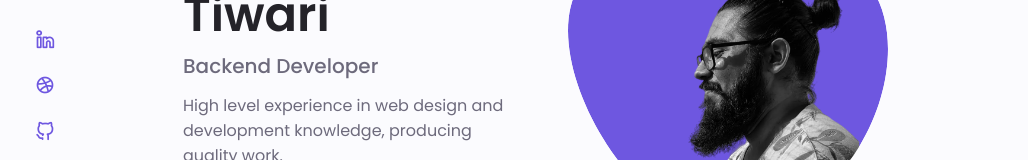
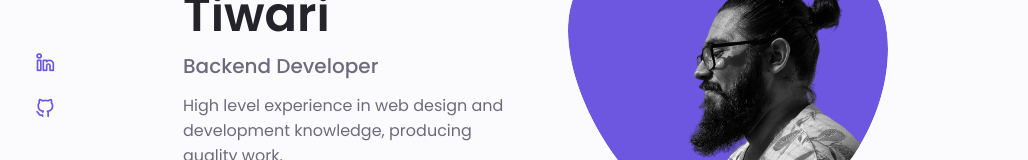
Before and after one commit to AdityaTiwari2102/responsive-portfolio-website, a plain HTML site: page index.html in a window 1280 px wide. Shown: the part 277-437 px from the top of the page, without its empty margins (125-1153 px from the left). Drawn offline with nearby package versions, Linux system fonts and the light colour scheme.

Commit message:
Refactor: Remove dribble link from home section

```diff
--- a/index.html
+++ b/index.html
@@ -78,10 +78,6 @@
             <div class='home__social'>
               <a href='https://www.linkedin.com/in/aditya-tiwari-2102/' target='_blank' class='home__social-icon'>
                 <i class='uil uil-linkedin-alt'></i>
-              </a>
-
-              <a href='https://dribble.com/' target='_blank' class='home__social-icon'>
-                <i class='uil uil-dribbble'></i>
               </a>
 
               <a href='https://github.com/AdityaTiwari2102' target='_blank' class='home__social-icon'>
```
